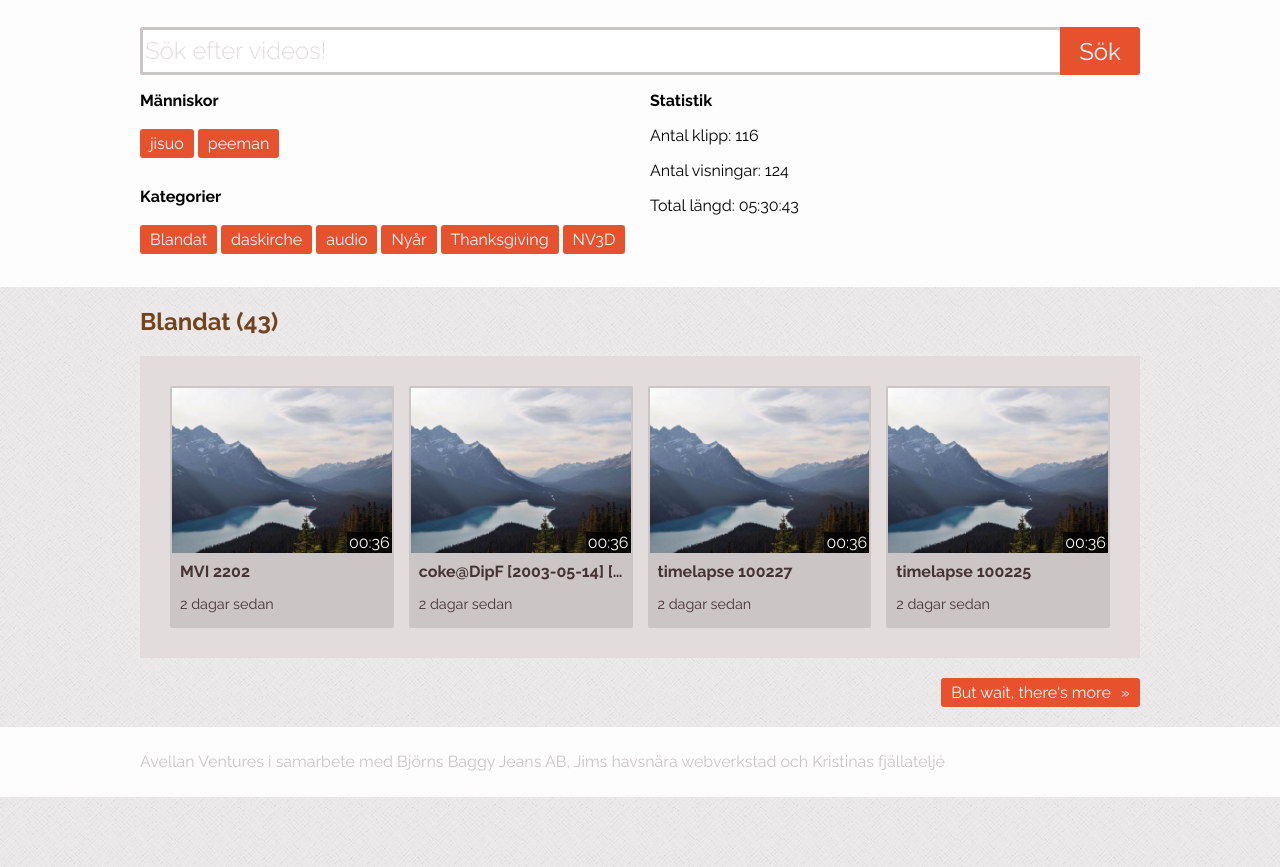
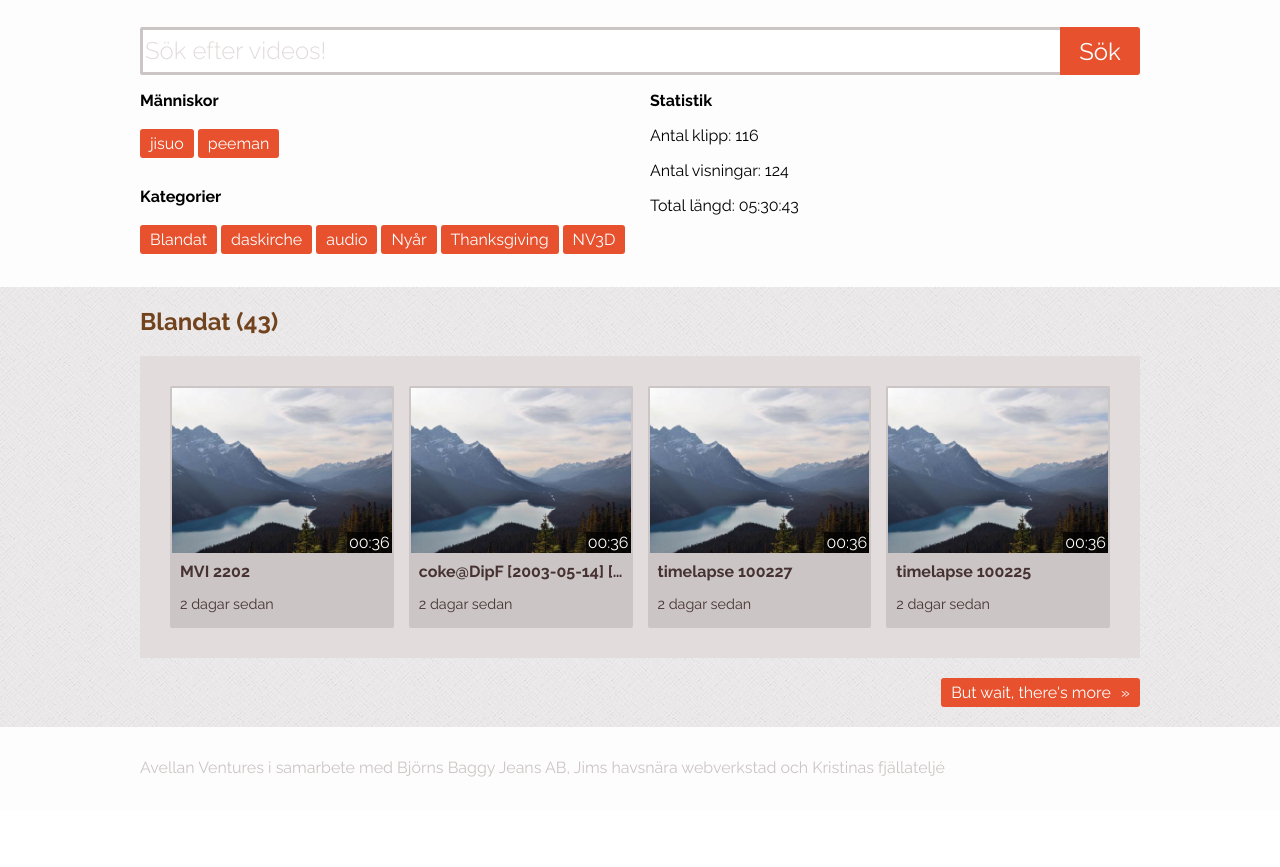
Before and after one commit to jisuo/jisuo.github.io, a plain HTML site: page index.html in a window 1280 px wide. Shown: the part 103-970 px from the top of the page. After the commit the page ends 913 px from the top, so only its background shows below. Drawn offline with Linux system fonts and the light colour scheme.

Commit message:
footer css

```diff
--- a/style.css
+++ b/style.css
@@ -70,8 +70,8 @@ a {text-decoration: none;}
 .main .more:hover {background-color: #CC3A16;}
 
 /* Footer */
-.footer {height: 70px; line-height: 70px; background-color: rgb(254, 253, 253);}
-.footer p {margin: 0; color: rgb(203, 197, 197);}
+.footer {padding: 30px 0; background-color: rgb(254, 253, 253);}
+.footer p {margin: 0; color: rgb(203, 197, 197); line-height: 1.4em;}
 
 @media (max-width: 768px) {
 	body {padding: 5px;}
@@ -83,5 +83,4 @@ a {text-decoration: none;}
 	.main ul {padding: 10px;}
 	.main ul li {float: none; width: 100%; margin: 0;}
 	.main ul li + li {margin-top: 10px;}
-	.footer {height: auto; line-height: 1.5em; padding: 20px 10px;}
 }
```
